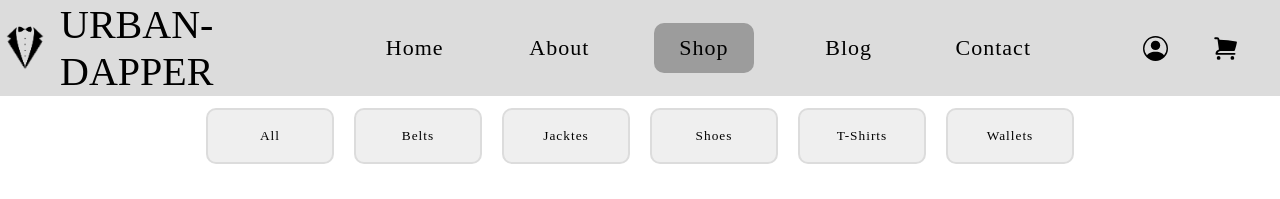
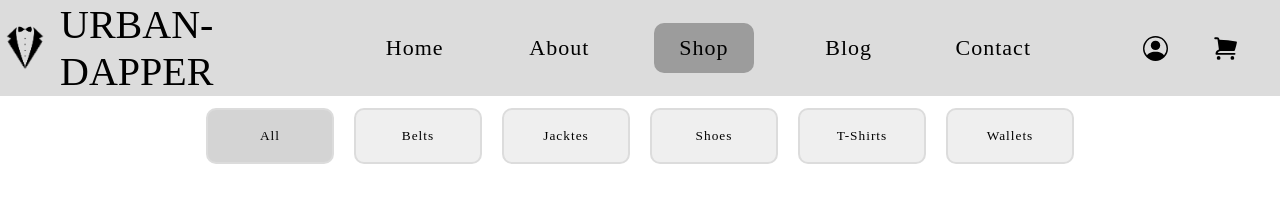
Before and after one commit to Nikhil-Jalandhra/Urban-Dapper, a React (Vite) app: page /shop/All in a window 1280 px wide. Shown: the top 199 px of the page. Built offline with nearby package versions, Linux system fonts and the light colour scheme; a web font is replaced by a local one.

Commit message:
filterbutton update

```diff
--- a/src/Components/NavBar.tsx
+++ b/src/Components/NavBar.tsx
@@ -11,27 +11,22 @@ function NavBar() {
     {
       name: "Home",
       link: "/",
-      isActive: false
     },
     {
       name: "About",
       link: "/about",
-      isActive: false
     },
     {
       name: "Shop",
       link: "/shop/All",
-      isActive: false
     },
     {
       name: "Blog",
       link: "/blog",
-      isActive: false
     },
     {
       name: "Contact",
       link: "/Contact",
-      isActive: false
     },
   ]
 
@@ -41,7 +36,6 @@ function NavBar() {
 
   useEffect(() => {
     setActiveLink(location.pathname)
-    console.log(location.pathname)
   }, [activeLink,location]);
 
   return (
--- a/src/Pages/Shop.css
+++ b/src/Pages/Shop.css
@@ -44,6 +44,10 @@
     background-color: gainsboro;
 }
 
+.filterLinkActiveCss {
+    background-color: rgb(212, 212, 212);
+}
+
 .shopContainer {
     width: 100%;
     display: grid;
--- a/src/Pages/Shop.tsx
+++ b/src/Pages/Shop.tsx
@@ -1,5 +1,5 @@
 import './Shop.css'
-import { Link } from 'react-router-dom';
+import { Link, useLocation } from 'react-router-dom';
 import ProductCard from '../Components/ProductCard';
 import productData from '../Database/ProductDatabase';
 import { useEffect, useState } from 'react';
@@ -42,13 +42,14 @@ function Shop() {
 
   const [filterCategory, setFilterCategory] = useState("All");
   const [finalProductsData, setFinalProductsData] = useState(productData);
+  const [currentloaction, setCurrentloaction] = useState("shop/All");
   const [loader, setLoader] = useState(true);
-
-  const currentlocation = location.pathname
+  const currentLinklocation = useLocation()
 
   useEffect(() => {
-    setFilterCategory(currentlocation.slice(6))
+    setFilterCategory(currentLinklocation.pathname.slice(6))
     const timer = Math.floor(Math.random() * (2000 - 1000 + 1) + 1000 )
+    setCurrentloaction(currentLinklocation.pathname)
     filterFunction()
     setTimeout(() => {
       setLoader(false)
@@ -76,7 +77,7 @@ function Shop() {
       <div className='productCardsContainer'>
         <div className='productsFilter'>
          {filterLink.map((item)=> (
-          <Link to={item.link} onClick={setFilterValue} ><button value={item.value}>{item.text}</button></Link>
+          <Link to={item.link} onClick={setFilterValue} ><button className={`${currentloaction === item.link ? "filterLinkActiveCss": ""}`} value={item.value}>{item.text}</button></Link>
          ))}
         </div>
         {loader ? <Loader/> :
```
